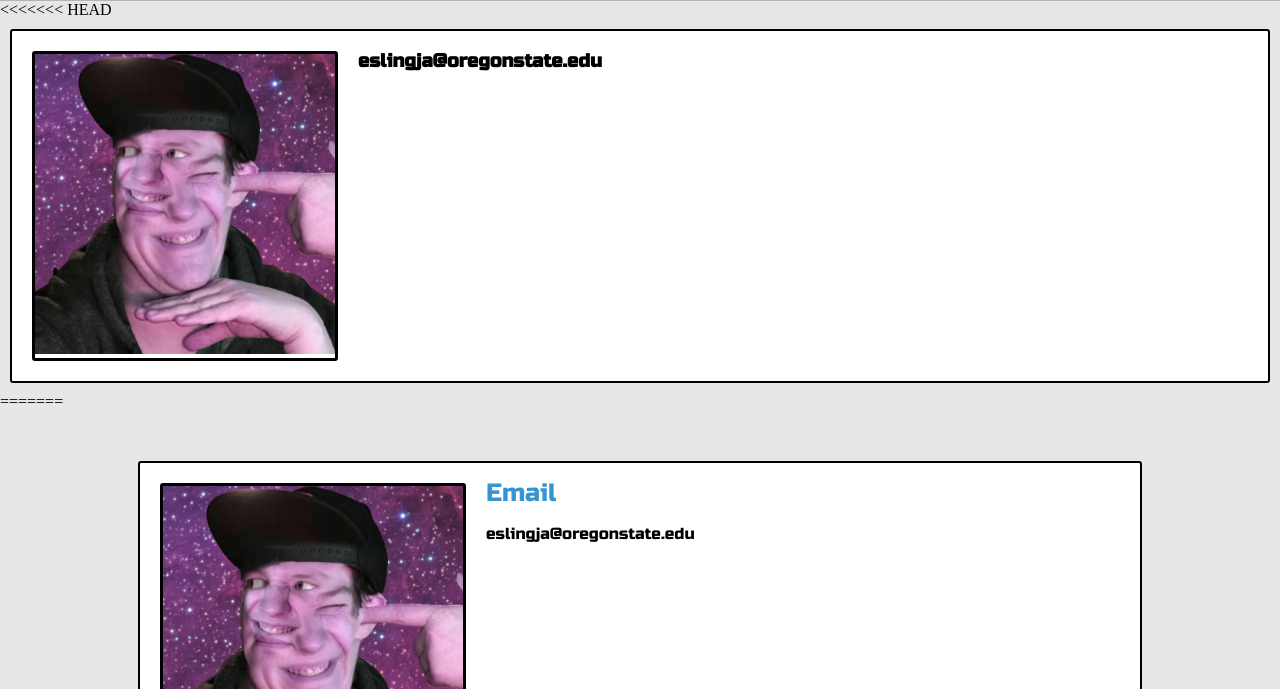
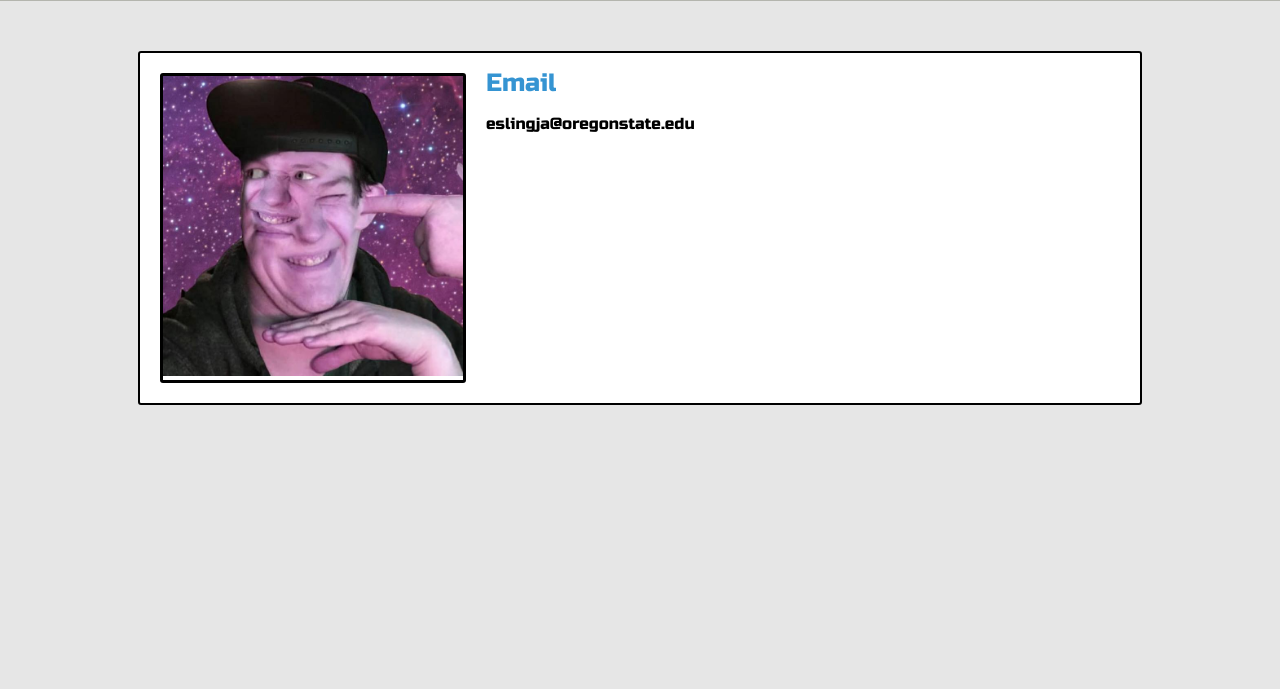
Before and after one commit to JayBreak/personal-page, a plain HTML site: page index.html in a window 1280 px wide. Shown: the part 111-800 px from the top of the page. Drawn offline with Linux system fonts and the light colour scheme.

Commit message:
fixed merge conflict

```diff
--- a/index.html
+++ b/index.html
@@ -30,17 +30,6 @@
 
 
      <body>
-<<<<<<< HEAD
-
-            <div class = "cardHolder">
-                   <div class = "profilecard">
-                          <div class = "profile">
-                                 <img src="images/profile.jpg" alt="Jakob Eslinger" height="300px">
-                          </div>
-                   <h3 class = "email"> eslingja@oregonstate.edu </h3>
-                     </div>
-              </div>
-=======
           <article class = "cards">
                <div class = "profilecard">
                     <div class = "profile">
@@ -52,7 +41,6 @@
                     </div>
                </div>
           </article>
->>>>>>> ca4d1522057c46016c6c5ea25e1d4ca12001156a
 
      </body>
 
```
